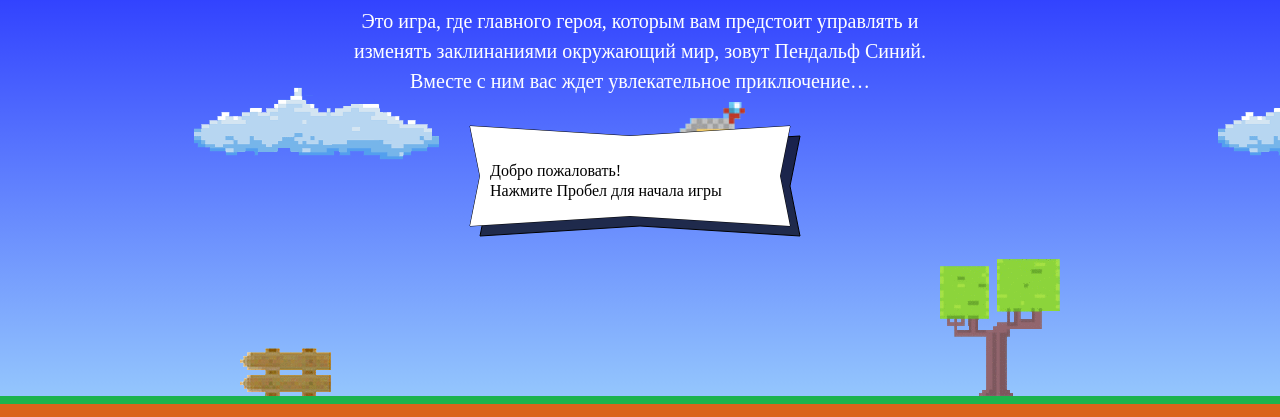
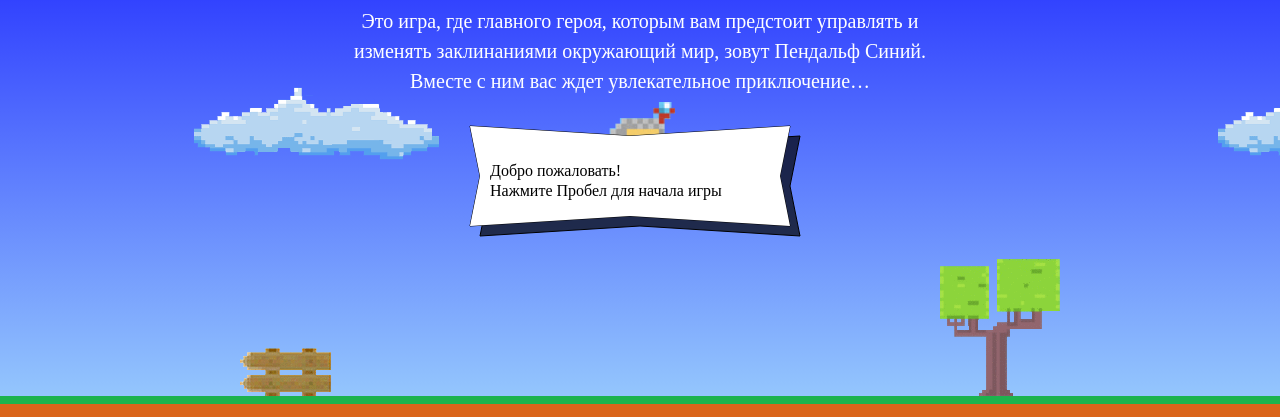
Before and after one commit to lebedevadare/824439-code-and-magick-19, a website: page index.html in a window 1280 px wide. Shown: the part 203-620 px from the top of the page. Drawn offline with Linux system fonts and the light colour scheme; a web font is replaced by a local one.

Commit message:
Исправление знака в рассчетак ширины положения мага

```diff
--- a/index.html
+++ b/index.html
@@ -191,7 +191,7 @@
     return wizardWidth * 1.337;
   };
   var getWizardX = function (width) {
-        return (width * 0.5) + (wizardWidth * 0.5);
+        return (width * 0.5) - (wizardWidth * 0.5);
   };
   var getWizardY = function (height) {
         return (height * 1/3) - getWizardHeight();
```
